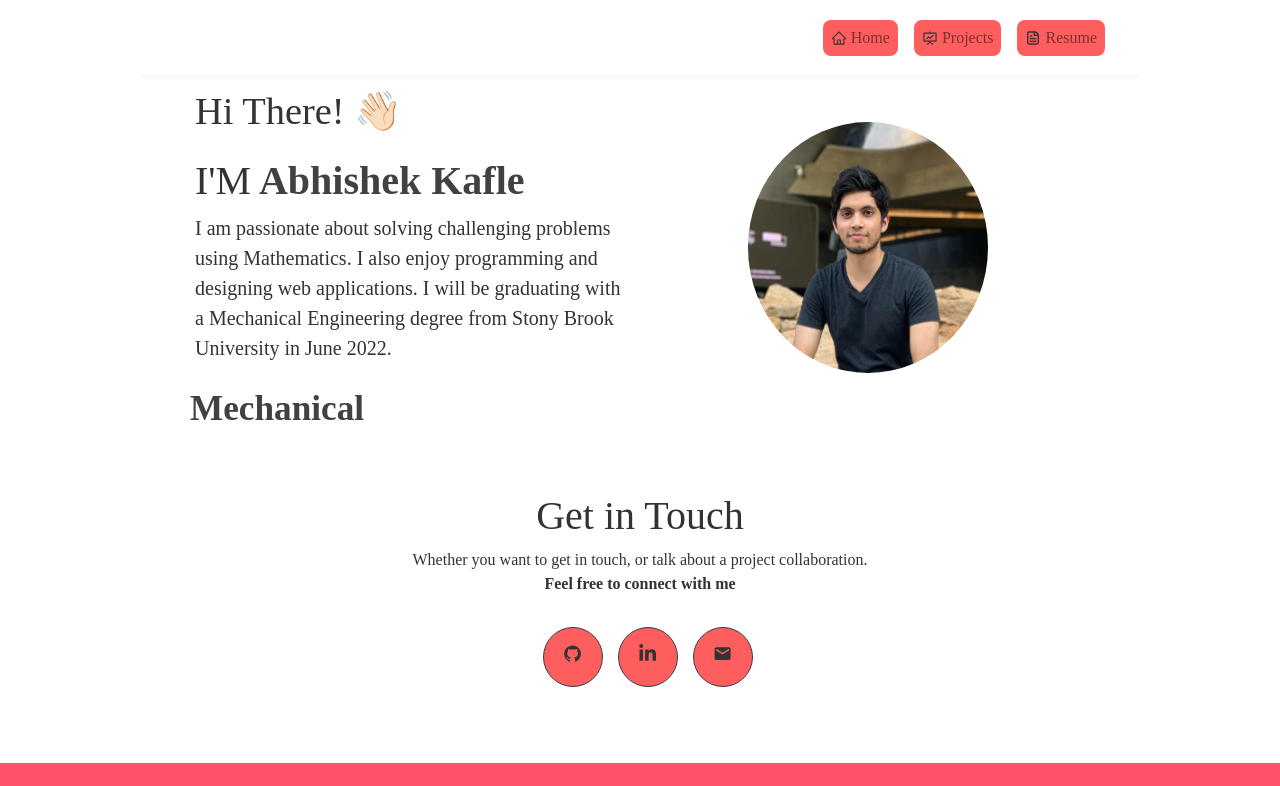
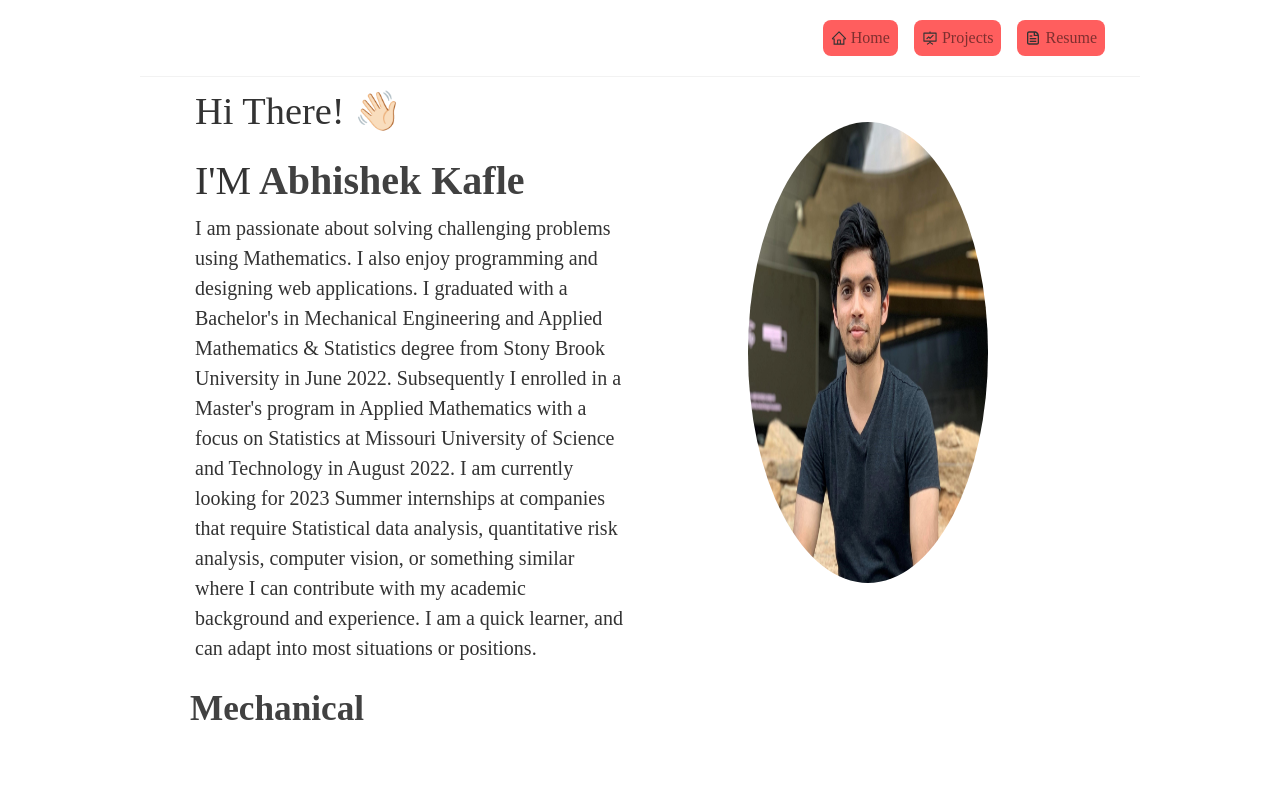
Before and after one commit to kafleBeast/kafle-portfolio, a React (Create React App) app: page / in a window 1280 px wide. Shown: the top 786 px of the page. Built offline with nearby package versions, Linux system fonts and the light colour scheme; the HTML template or start-up script is replaced by a standard one.

Commit message:
Update bio in landing page

```diff
--- a/src/LandingPage.js
+++ b/src/LandingPage.js
@@ -36,9 +36,15 @@ const LandingPage = () => {
 
                     <p className="heading-description blockquote">
                         I am passionate about solving challenging problems using
-                        Mathematics. I also enjoy programming and designing web applications.
-                        I will be graduating with a Mechanical Engineering degree
-                        from Stony Brook University in June 2022.
+                        Mathematics.  I also enjoy programming and designing web applications.
+                        I graduated with a Bachelor's in Mechanical Engineering and Applied Mathematics
+                        & Statistics degree from Stony Brook University in June 2022. Subsequently I
+                        enrolled in a Master's program in Applied Mathematics with a
+                        focus on Statistics at Missouri University of Science and Technology in August 2022.
+                        I am currently looking for 2023 Summer internships at companies that
+                        require Statistical data analysis, quantitative risk analysis, computer vision,
+                        or something similar where I can contribute with my academic background
+                        and experience. I am a quick learner, and can adapt into most situations or positions.
 
                     </p>
 
```
